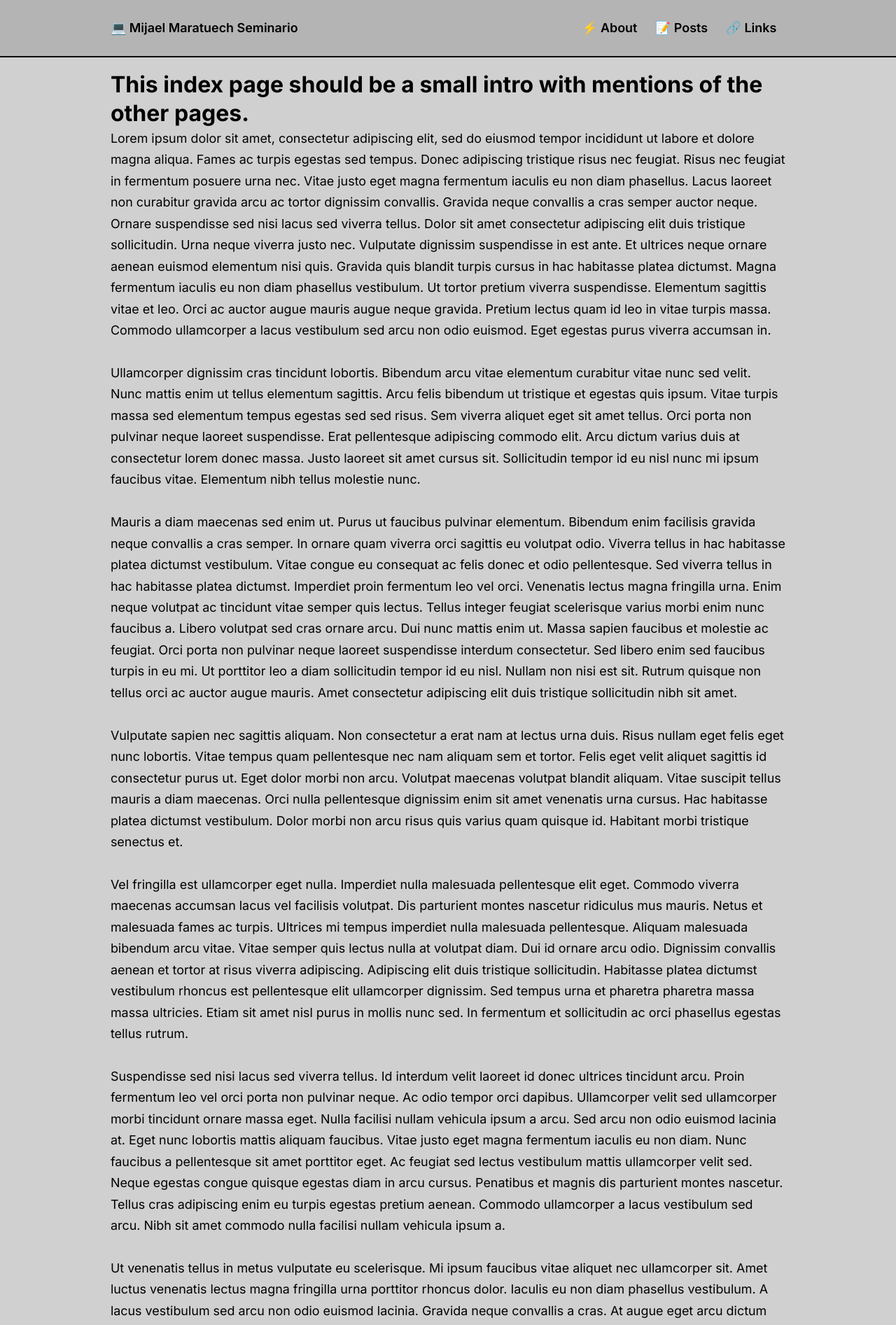
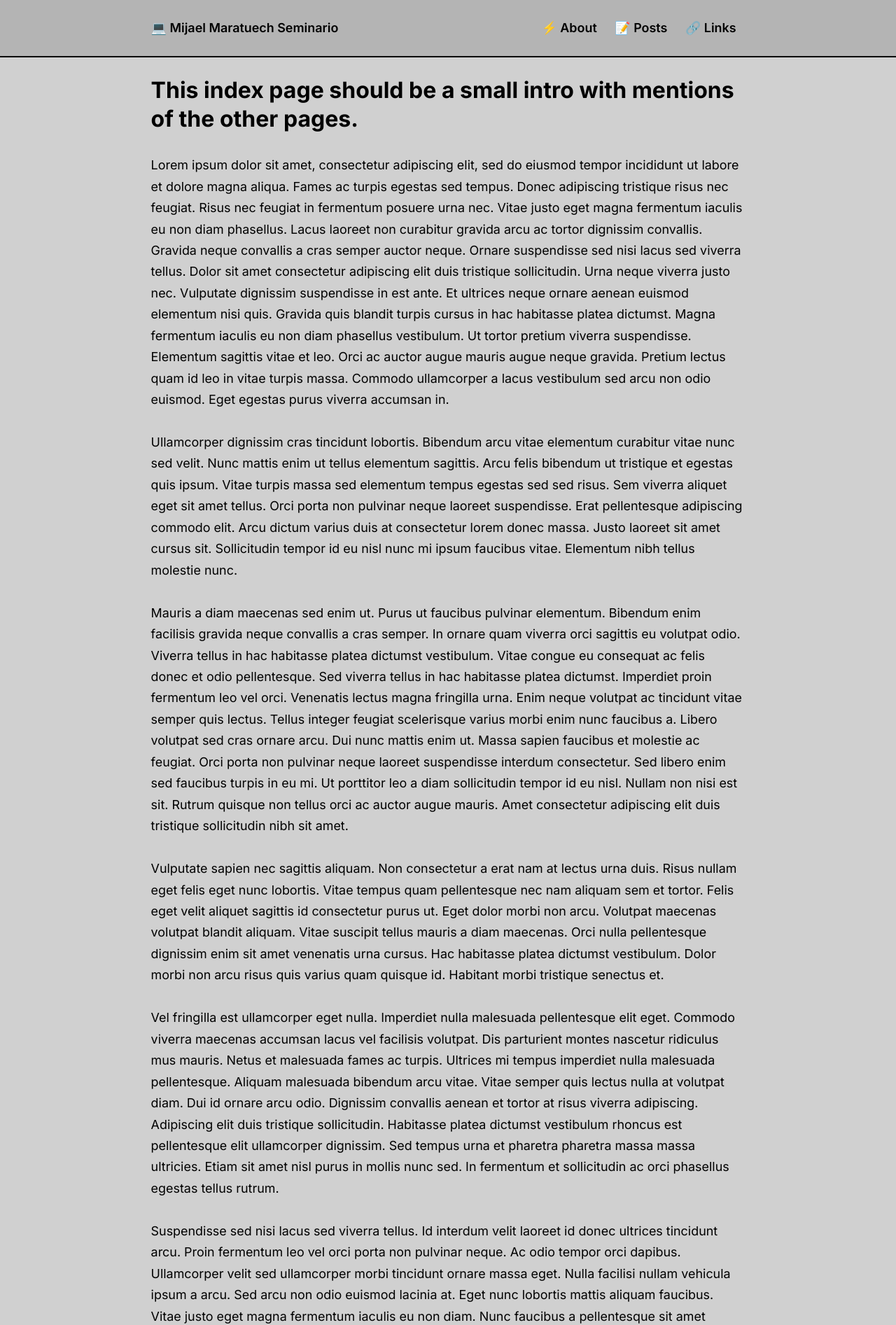
Before and after one commit to mmarat01/PersonalWebsite, a Jekyll site: the page built from index.html, in a window 1280 px wide. Shown: the top 1893 px of the page at 70% size. Built offline with Jekyll 4.4.1, drawn with Linux system fonts in a browser that asks for light colours; some of the changed text lies outside the part shown.

Commit message:
layout made more responsive w exception of nav

```diff
--- a/_includes/footer.html
+++ b/_includes/footer.html
@@ -1,4 +1,4 @@
 <footer id="footing">
-    Made with &#x2764; and &#x2615;.
+    Made with &#x2764;&#xfe0f; and &#x2615;.
     <a href="https://github.com/mmarat01/mmarat01.github.io" title="View source on Github">View source.</a>
 </footer>
--- a/assets/css/styles.css
+++ b/assets/css/styles.css
@@ -14,13 +14,13 @@
   --alt-gray: #D0D0D0;
   --black: #000;
   --nav-height: 6.4rem;
-  --container-maxwidth: 1000px;
-  --container-padding: 1.4rem;
+  --container-maxwidth: 900px;
+  --container-padding: 2rem;
 }
 
 html{
-  overflow: hidden;
-  height: 100%;
+  /* overflow: hidden; */
+  /* height: 100%; */
   font-size: .8em;
 }
 
@@ -34,7 +34,7 @@ html{
 /* */
 body {
   font-family: 'Inter', sans-serif;
-  overflow: auto;
+  /* overflow: auto; */
   font-size: 1.4rem;
   font-weight: 400;
   color: var(--black);
@@ -111,6 +111,11 @@ h1, h2, h3, h4, h5, h6{
   justify-content: center;
 }
 
+#footing a{
+  color: var(--black);
+  font-weight: 300;
+}
+
 #main{
   background-color: var(--alt-gray);
   grid-area: content;
--- a/index.html
+++ b/index.html
@@ -3,6 +3,7 @@ layout: main
 ---
 <div>
     <h1>This index page should be a small intro with mentions of the other pages.</h1>
+    <br />
     <p>Lorem ipsum dolor sit amet, consectetur adipiscing elit, sed do eiusmod tempor incididunt ut labore et dolore magna aliqua. Fames ac turpis egestas sed tempus. Donec adipiscing tristique risus nec feugiat. Risus nec feugiat in fermentum posuere urna nec. Vitae justo eget magna fermentum iaculis eu non diam phasellus. Lacus laoreet non curabitur gravida arcu ac tortor dignissim convallis. Gravida neque convallis a cras semper auctor neque. Ornare suspendisse sed nisi lacus sed viverra tellus. Dolor sit amet consectetur adipiscing elit duis tristique sollicitudin. Urna neque viverra justo nec. Vulputate dignissim suspendisse in est ante. Et ultrices neque ornare aenean euismod elementum nisi quis. Gravida quis blandit turpis cursus in hac habitasse platea dictumst. Magna fermentum iaculis eu non diam phasellus vestibulum. Ut tortor pretium viverra suspendisse. Elementum sagittis vitae et leo. Orci ac auctor augue mauris augue neque gravida. Pretium lectus quam id leo in vitae turpis massa. Commodo ullamcorper a lacus vestibulum sed arcu non odio euismod. Eget egestas purus viverra accumsan in.</p>
     <br/>
     <p>Ullamcorper dignissim cras tincidunt lobortis. Bibendum arcu vitae elementum curabitur vitae nunc sed velit. Nunc mattis enim ut tellus elementum sagittis. Arcu felis bibendum ut tristique et egestas quis ipsum. Vitae turpis massa sed elementum tempus egestas sed sed risus. Sem viverra aliquet eget sit amet tellus. Orci porta non pulvinar neque laoreet suspendisse. Erat pellentesque adipiscing commodo elit. Arcu dictum varius duis at consectetur lorem donec massa. Justo laoreet sit amet cursus sit. Sollicitudin tempor id eu nisl nunc mi ipsum faucibus vitae. Elementum nibh tellus molestie nunc.</p>
```
